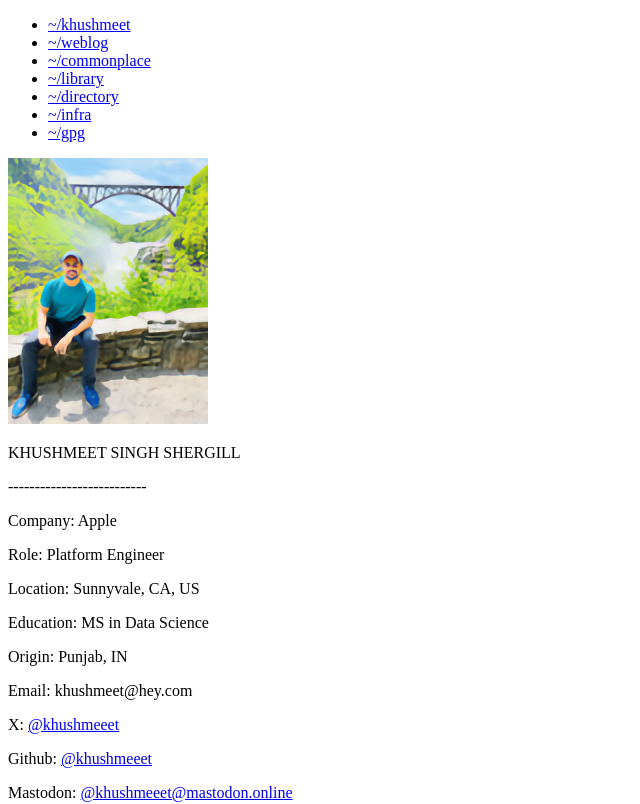
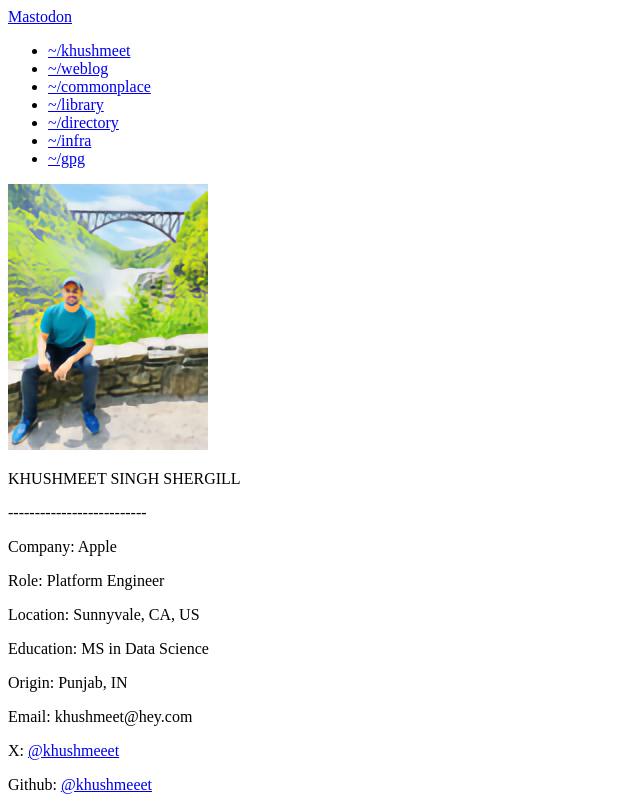
Before and after one commit to khushmeeet/khushmeeet.github.io, an Eleventy site: page src/index.html in a window 1280 px wide. Shown: the top 804 px of the page, without its empty margins (0-640 px from the left). Built offline with nearby package versions, Linux system fonts and the light colour scheme; Eleventy itself is replaced by a stand-in of ours; files that its build step writes are made by us from their sources.

Commit message:
Added mastodon verification in base.html

```diff
--- a/src/_includes/base.html
+++ b/src/_includes/base.html
@@ -11,6 +11,7 @@
     <script src="/js/highlight.min.js"></script>
     <!-- <script src="/js/highlightjs-line-numbers.min.js"></script> -->
     <script>hljs.highlightAll();</script>
+    <a rel="me" href="https://mastodon.online/@khushmeeet">Mastodon</a>
 </head>
 
 <body class="bg-[#f7f7f7] min-h-screen">
```
